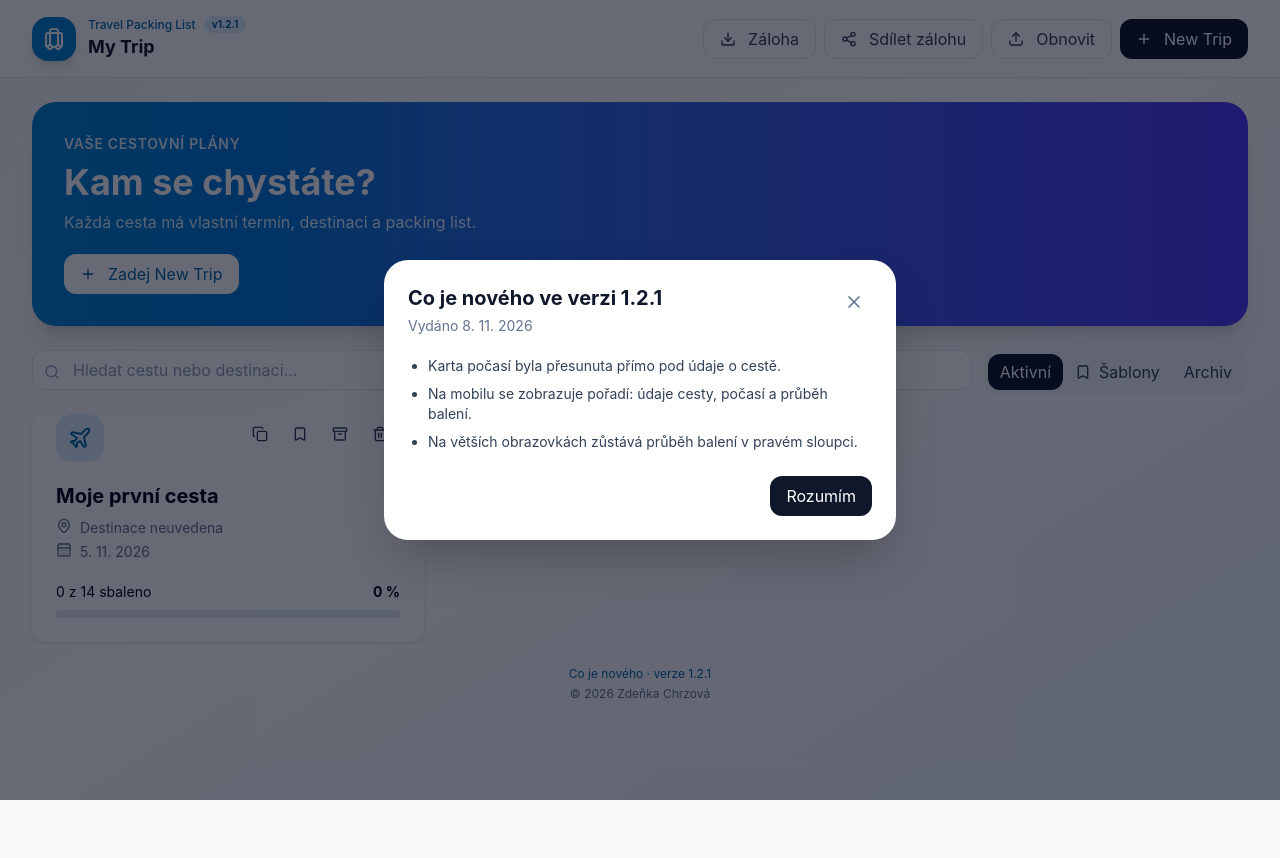
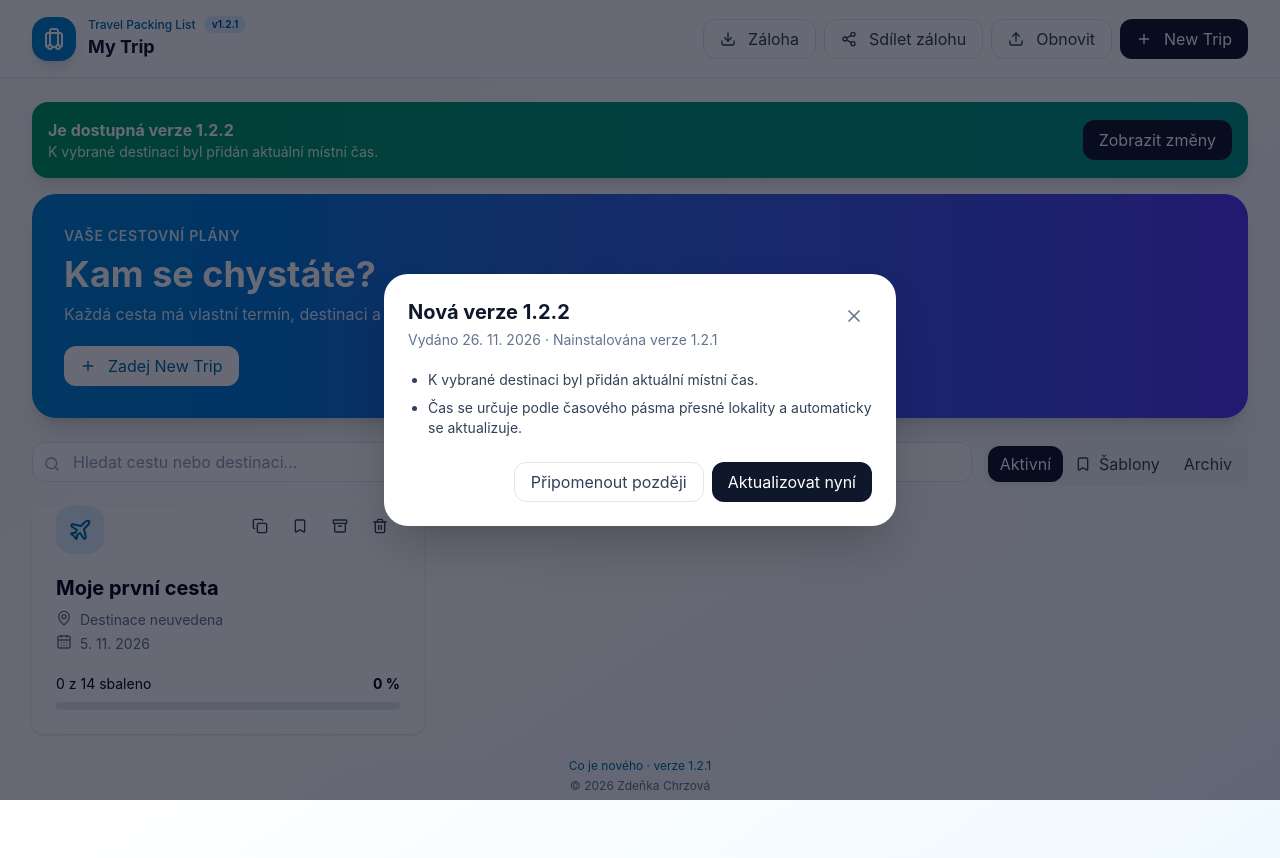
Before and after one commit to ZdenkaChrzova/travel-packing-list, a React (Vite) app: page / in a window 1280 px wide. Before the commit the page ends 800 px from the top, so only its background shows below. Built offline with nearby package versions, Linux system fonts and the light colour scheme.

Commit message:
verze 1.2.2 přidání času

```diff
--- a/public/service-worker.js
+++ b/public/service-worker.js
@@ -1,4 +1,4 @@
-const CACHE = "travel-packing-list-v1.2.1";
+const CACHE = "travel-packing-list-v1.2.2";
 const BASE = "/travel-packing-list/";
 const ASSETS = [BASE, `${BASE}index.html`, `${BASE}manifest.webmanifest`, `${BASE}version.json`, `${BASE}icon-192.png`, `${BASE}icon-512.png`, `${BASE}icon-maskable-512.png`];
 self.addEventListener("install", event => { event.waitUntil(caches.open(CACHE).then(cache => cache.addAll(ASSETS))); });
--- a/public/version.json
+++ b/public/version.json
@@ -1,13 +1,20 @@
 {
-  "version": "1.2.1",
-  "date": "2026-11-08",
-  "title": "Přesunutí karty počasí",
+  "version": "1.2.2",
+  "date": "2026-11-26",
+  "title": "Místní čas destinace",
   "changes": [
-    "Karta počasí byla přesunuta přímo pod údaje o cestě.",
-    "Na mobilu se zobrazuje pořadí: údaje cesty, počasí a průběh balení.",
-    "Na větších obrazovkách zůstává průběh balení v pravém sloupci."
+    "K vybrané destinaci byl přidán aktuální místní čas.",
+    "Čas se určuje podle časového pásma přesné lokality a automaticky se aktualizuje."
   ],
   "history": [
+    {
+      "version": "1.2.2",
+      "date": "2026-11-26",
+      "changes": [
+        "K vybrané destinaci byl přidán aktuální místní čas.",
+        "Čas se určuje podle časového pásma přesné lokality a automaticky se aktualizuje."
+      ]
+    },
     {
       "version": "1.2.1",
       "date": "2026-11-08",
```
